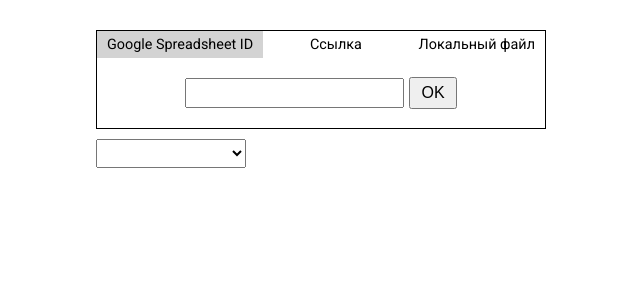
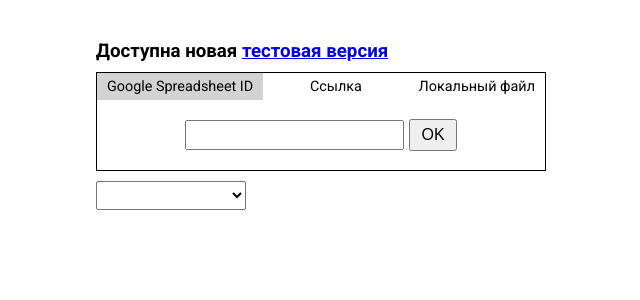
Before and after one commit to lezko/rasp-explorer, a React (Create React App) app: page / in a window 1280 px wide. Shown: the top 300 px of the page, without its empty margins (54-694 px from the left). Built offline with nearby package versions, Linux system fonts and the light colour scheme.

Commit message:
add link

```diff
--- a/src/App.tsx
+++ b/src/App.tsx
@@ -53,6 +53,8 @@
     return (
         <div className="app">
             <div className="container">
+                <h3 style={{marginBlock: 10}}>Доступна новая <a target="_blank" href="https://lezko-rasp-explorer--pr1-dev-cg2dkk72.web.app/?url=https://docs.google.com/feeds/download/spreadsheets/Export?key=1bKinOo7qlOW2zSFKqofkCZ9ufpCAesO964AUIHH7JEM&sheetIndex=0&">тестовая версия</a></h3>
+
                 <FileSelect onFileLoaded={schedules => {
                     dispatch(setSchedule(schedules));
                     dispatch(setScheduleParams({sheetName: Object.keys(schedules)[0]}));
```
